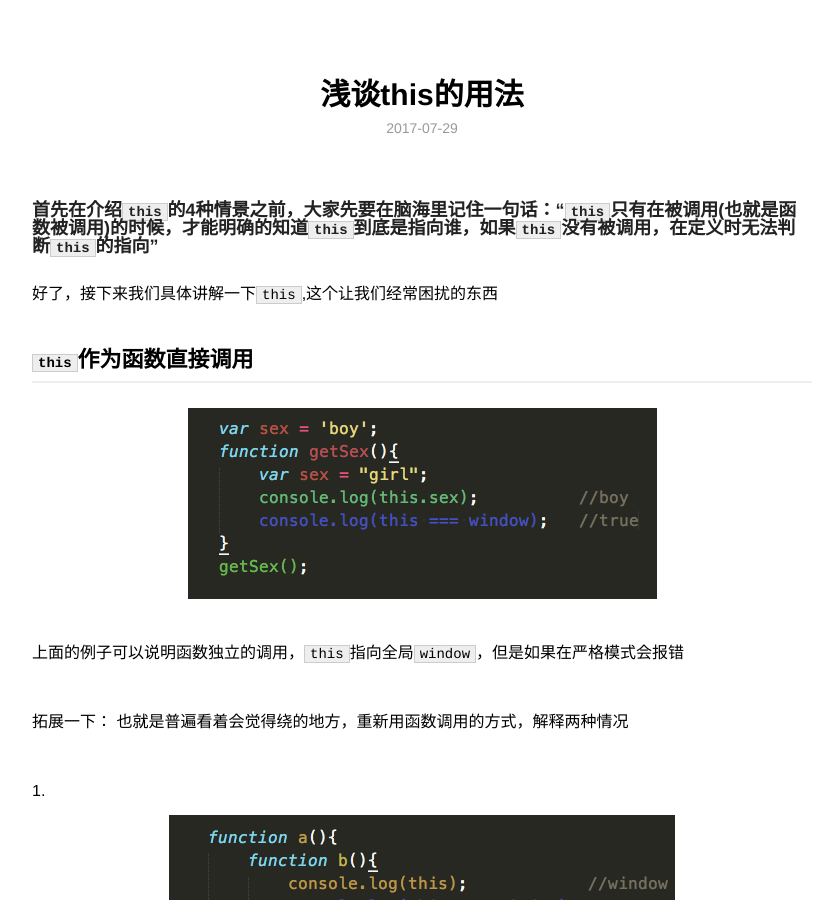
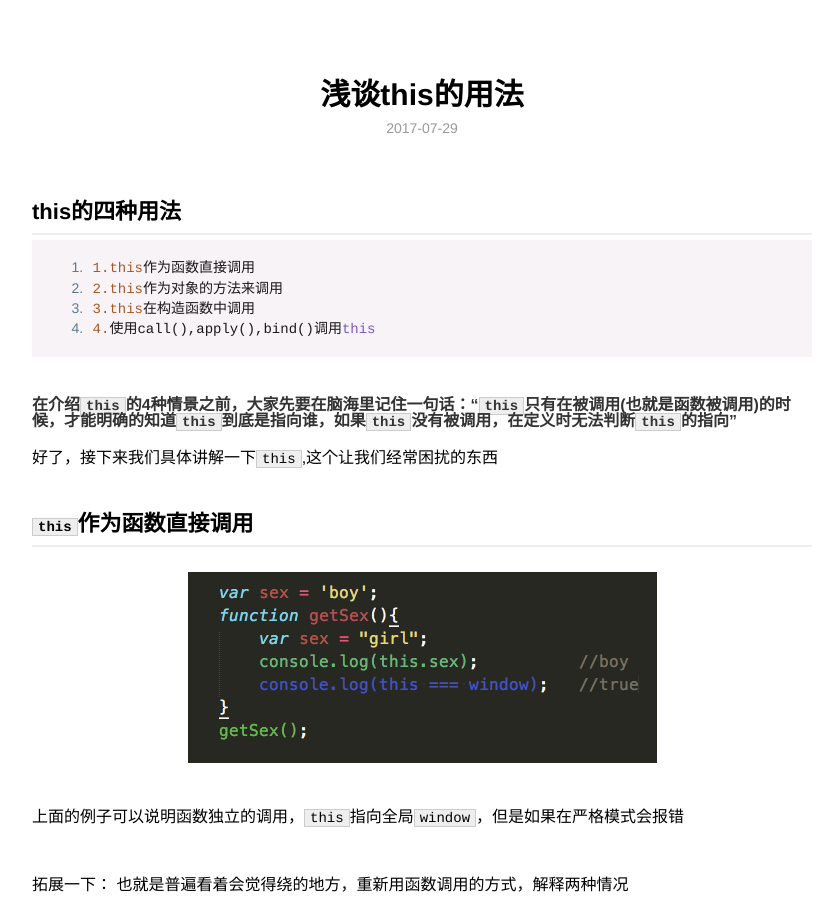
Before and after one commit to baixiaomei/liulang1993.github.io, a Jekyll site: the page built from _posts/2017-7-29-this.md, in a window 1280 px wide and 900 px high. Shown: the whole window, without its empty margins (218-1045 px from the left). Built offline with Jekyll 4.4.1, drawn with Linux system fonts in a browser that asks for light colours.

Commit message:
update post this

```diff
--- a/_posts/2017-7-29-this.md
+++ b/_posts/2017-7-29-this.md
@@ -4,8 +4,13 @@ title: 浅谈this的用法
 description: this作为函数的一个关键字，在JavaScript中占有着很重要的地位，如何理解this在不同情景下的所指，是我们需要去掌握的重要知识
 category: blog
 ---
+## this的四种用法
+	1.this作为函数直接调用
+	2.this作为对象的方法来调用
+	3.this在构造函数中调用
+	4.使用call(),apply(),bind()调用this
 
-### 首先在介绍`this`的4种情景之前，大家先要在脑海里记住一句话：“`this`只有在被调用(也就是函数被调用)的时候，才能明确的知道`this`到底是指向谁，如果`this`没有被调用，在定义时无法判断`this`的指向”
+##### 在介绍`this`的4种情景之前，大家先要在脑海里记住一句话：“`this`只有在被调用(也就是函数被调用)的时候，才能明确的知道`this`到底是指向谁，如果`this`没有被调用，在定义时无法判断`this`的指向”
 
 好了，接下来我们具体讲解一下`this`,这个让我们经常困扰的东西
 
```
